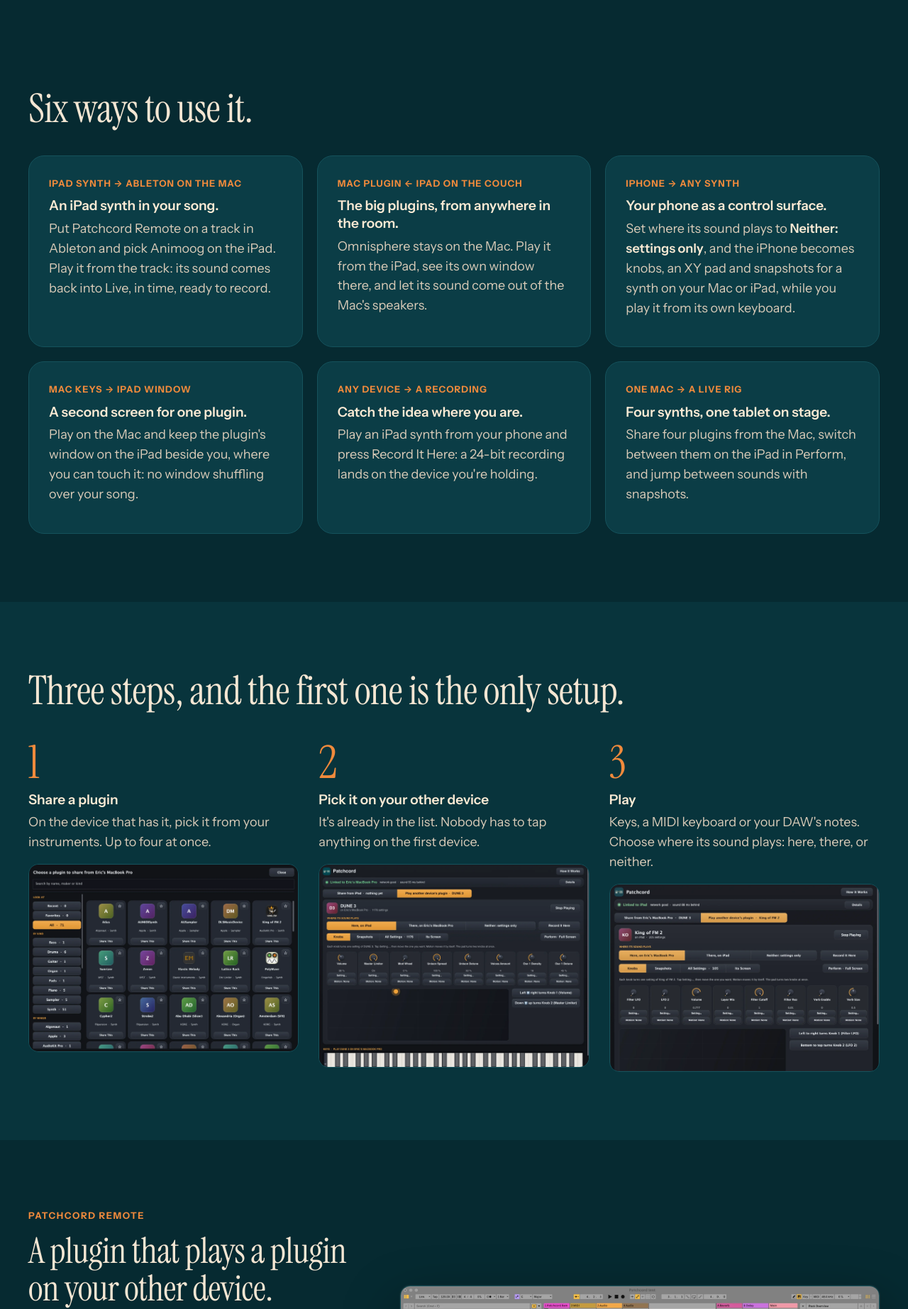
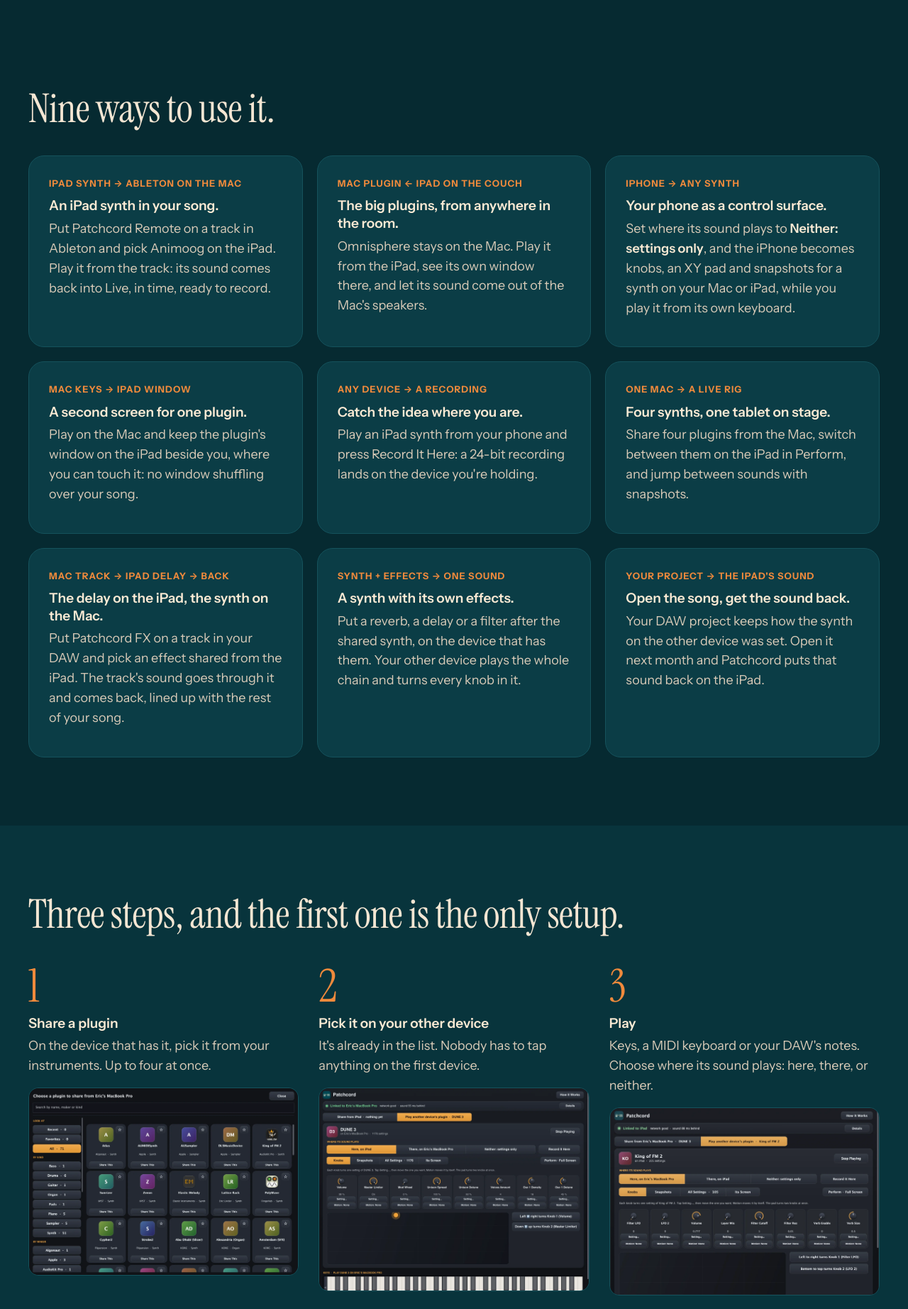
Before and after one commit to Eroxx/patchcord-website, a plain HTML site: page index.html in a window 1280 px wide. Shown: the part 1800-3644 px from the top of the page at 71% size. Drawn offline with Linux system fonts and the light colour scheme.

Commit message:
Effects, chains, project recall, the USB-C cable

```diff
--- a/index.html
+++ b/index.html
@@ -4,7 +4,7 @@
 <meta charset="utf-8">
 <meta name="viewport" content="width=device-width, initial-scale=1">
 <title>Patchcord: play your iPad's synths from your Mac, and your Mac's from your iPad</title>
-<meta name="description" content="Patchcord plays a plugin on one of your devices from another. Notes go over, the sound comes back into your track, in time. Mac, iPad and iPhone, over Wi-Fi or a USB-C cable.">
+<meta name="description" content="Patchcord plays a plugin on one of your devices from another: synths and effects. Notes or sound go over, the sound comes back into your track, in time. Mac, iPad and iPhone, over Wi-Fi or a USB-C cable.">
 <meta property="og:title" content="Patchcord">
 <meta property="og:description" content="Your best synth is on the other device. Play it anyway.">
 <meta property="og:type" content="website">
@@ -87,9 +87,9 @@
   </div>
 </section>
 
-<!-- 2b. What people do with it: only what it does today (instruments; effects aren't shared yet) -->
+<!-- 2b. What people do with it: only what it does today (instruments, effects and chains, 2026-11-24) -->
 <section id="uses" class="uses">
-  <h2>Six ways to use it.</h2>
+  <h2>Nine ways to use it.</h2>
   <div class="cards uses-grid">
     <article>
       <p class="pair">iPad synth &rarr; Ableton on the Mac</p>
@@ -120,6 +120,21 @@
       <p class="pair">One Mac &rarr; a live rig</p>
       <h3>Four synths, one tablet on stage.</h3>
       <p>Share four plugins from the Mac, switch between them on the iPad in Perform, and jump between sounds with snapshots.</p>
+    </article>
+    <article>
+      <p class="pair">Mac track &rarr; iPad delay &rarr; back</p>
+      <h3>The delay on the iPad, the synth on the Mac.</h3>
+      <p>Put Patchcord FX on a track in your DAW and pick an effect shared from the iPad. The track's sound goes through it and comes back, lined up with the rest of your song.</p>
+    </article>
+    <article>
+      <p class="pair">Synth + effects &rarr; one sound</p>
+      <h3>A synth with its own effects.</h3>
+      <p>Put a reverb, a delay or a filter after the shared synth, on the device that has them. Your other device plays the whole chain and turns every knob in it.</p>
+    </article>
+    <article>
+      <p class="pair">Your project &rarr; the iPad's sound</p>
+      <h3>Open the song, get the sound back.</h3>
+      <p>Your DAW project keeps how the synth on the other device was set. Open it next month and Patchcord puts that sound back on the iPad.</p>
     </article>
   </div>
 </section>
@@ -155,11 +170,13 @@
     <p class="kicker">Patchcord Remote</p>
     <h2>A plugin that plays a plugin on your other device.</h2>
     <p>Put Patchcord Remote on a track like any instrument. Your DAW's notes play the synth on your iPad, its sound comes back into the track, and its settings show up as parameters you can automate, map to a controller or move with an LFO.</p>
+    <p>For effects there's <b>Patchcord FX</b>: put it on any track, and the track's sound goes through an effect on your other device and comes back.</p>
     <ul class="ticks">
       <li><b>In time with your track.</b> Patchcord tells your DAW how far behind the sound is, and the DAW lines it up.</li>
       <li><b>Notes keep their spacing</b>, to the sample, however busy the Wi-Fi is.</li>
       <li><b>Bounces work.</b> An offline export waits for every block of sound instead of leaving gaps.</li>
       <li><b>32 settings slots</b>, named after what they hold, saved with your project.</li>
+      <li><b>Your project keeps the sound.</b> How the plugin on the other device was set is saved with the song, and put back when you open it.</li>
     </ul>
     <!-- CHECK before publishing: which hosts to name. Tested: Ableton Live 12 (VST3, Mac). Passes auval (AUv3): Logic, GarageBand, AUM not yet tried. -->
     <p class="hosts">AUv3 on Mac and iPad, VST3 on the Mac. Tried in Ableton Live.</p>
@@ -189,8 +206,8 @@
     <article><h3>Every setting by name</h3><p>All of them, in the plugin's own words, searchable, in groups.</p></article>
     <article><h3>MIDI keyboards</h3><p>Play with a keyboard on either device. Turn a hardware knob to link it.</p></article>
     <article><h3>Record it here</h3><p>A 24-bit recording of what you played, on the device you're holding.</p></article>
-    <article><h3>Four at once</h3><p>Share up to four plugins from one device and switch between them.</p></article>
-    <article><h3>Wi-Fi or USB-C</h3><p>Over your network, or a cable between the two for the lowest delay.</p></article>
+    <article><h3>Four at once, with effects</h3><p>Share up to four plugins from one device, each with up to four effects after it.</p></article>
+    <article><h3>Wi-Fi or USB-C</h3><p>Over your network, or plug in a USB-C cable: Patchcord uses it on its own, and the sound arrives in about 18&nbsp;ms, against about 100 over Wi-Fi.</p></article>
     <article><h3>Nothing leaves your room</h3><p>Your devices talk to each other directly. No account, no cloud.</p></article>
     <article><h3>Mac, iPad and iPhone</h3><p>Any of them shares, any of them plays. A guide shows you the first time.</p></article>
   </div>
```
Also changed, not shown: 1 other file.
